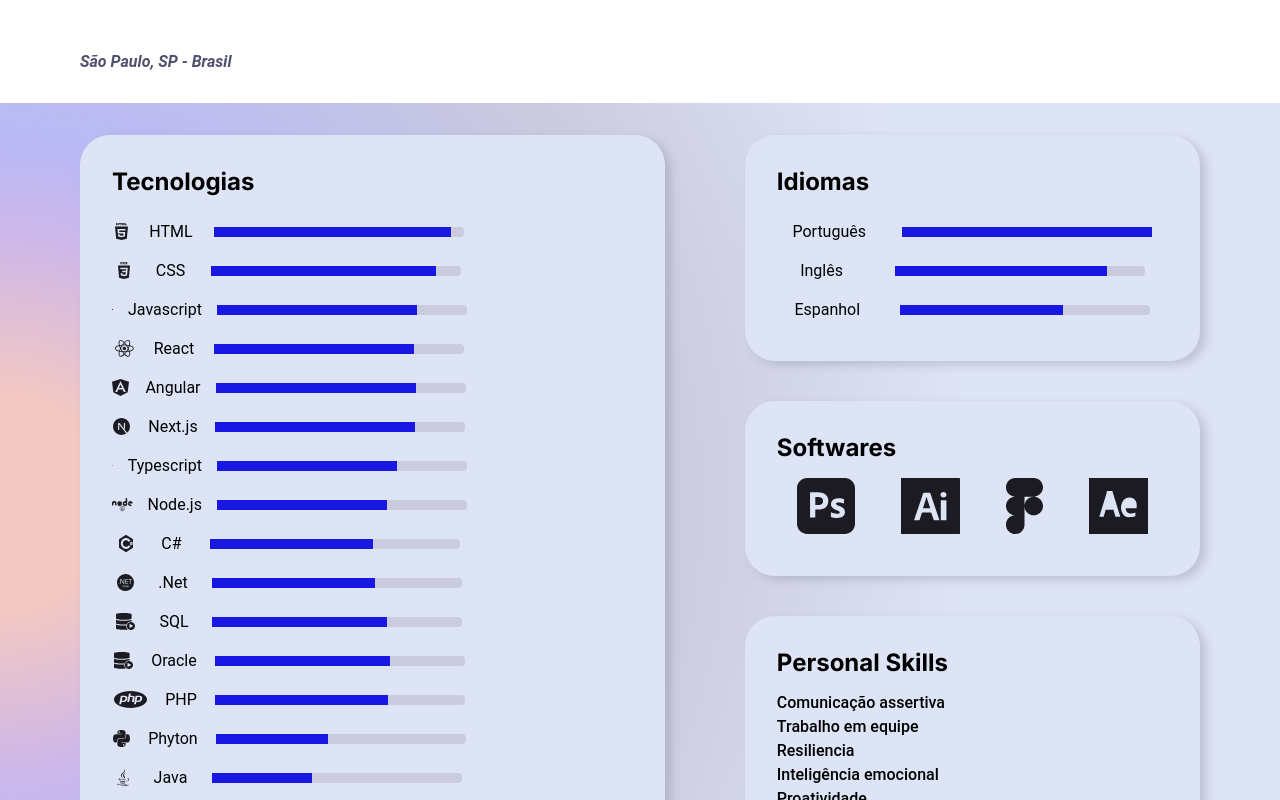
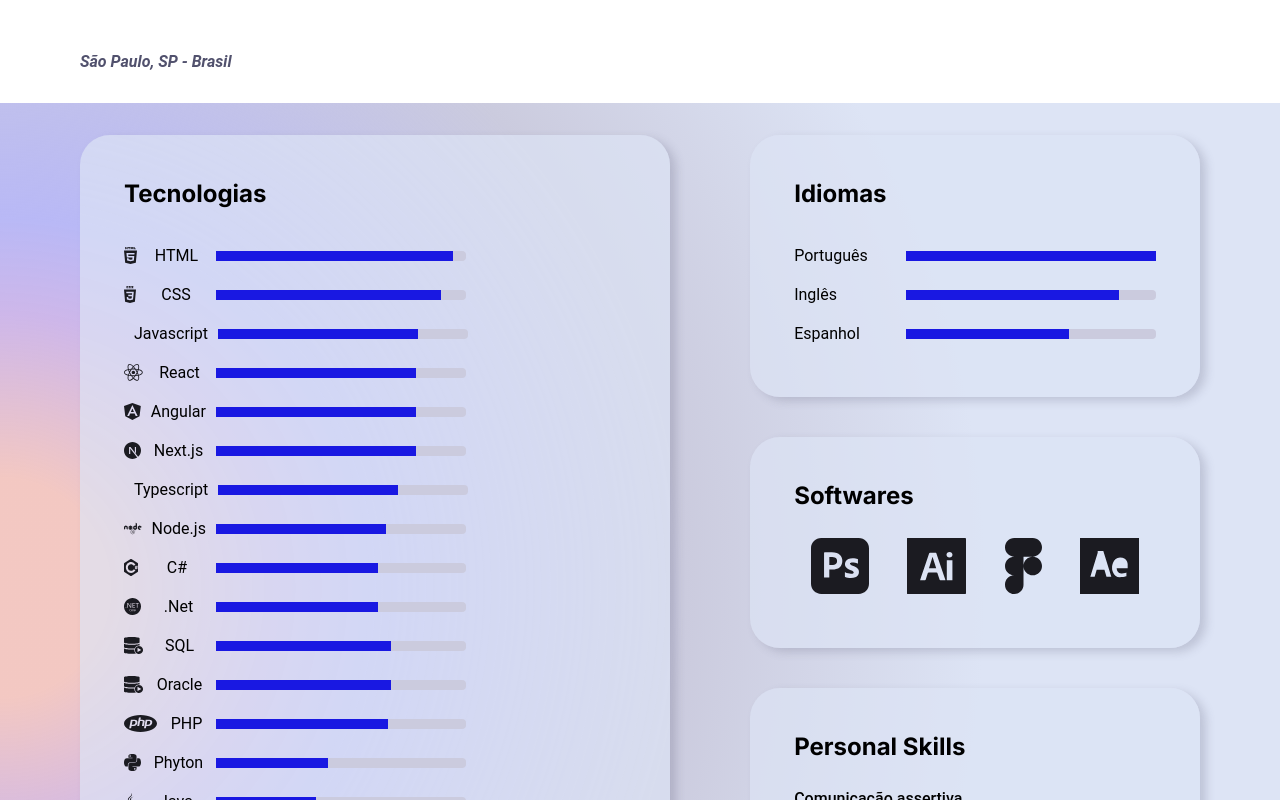
Before and after one commit to gabriella-guimaraes/portfolio-gabriella-guimaraes, an Angular app in the folder portfolio/: page / in a window 1280 px wide. Shown: the part 1660-2460 px from the top of the page. Built offline with nearby package versions, Linux system fonts and the light colour scheme.

Commit message:
fix: progress bar alignment

```diff
--- a/portfolio/src/app/components/skills/skills.component.css
+++ b/portfolio/src/app/components/skills/skills.component.css
@@ -2,19 +2,17 @@
     display: flex;
     flex-direction: row;
     justify-content: center;
-    /* align-items: center; */
     padding: 2rem 5rem;
-    height: 100vh;
+    height: auto;
     gap: 5rem;
 }
 
 .Cards{
     width: 100%;
-    /* height: auto; */
     height: fit-content;
-    background: var(--bg-primary);
+    background: var(--bg-transparent);
     border-radius: 30px;
-    padding: 1rem;
+    padding: 1.75rem;
     margin-bottom: 2.5rem;
     -webkit-box-shadow: 6px 4px 10px 0px rgba(81,81,109,0.22);
     -moz-box-shadow: 6px 4px 10px 0px rgba(81,81,109,0.22);
@@ -26,14 +24,13 @@ h2 {
     font-family: "Inter", sans-serif;
     font-weight: 700;
     text-align: left;
-    margin-bottom: 1rem;
+    margin-bottom: 1.75rem;
 }
 
 .Tecnologies {
     display: flex;
     flex-direction: column;
     justify-content: center;
-    /* align-items: flex-end; */
     height: auto;
     padding: 1rem;
     max-width: 70%;
@@ -44,10 +41,8 @@ h2 {
     display: flex;
     flex-direction: row;
     align-items: center;
-    justify-content: space-around;
+    justify-content: space-between;
     margin: 10px 0 10px;
-    gap: 5px;
-    /* width: 100%; */
 
     p {
         margin: 0 10px 0;
@@ -87,7 +82,7 @@ h2 {
     display: flex;
     flex-direction: row;
     align-items: center;
-    justify-content: space-around;
+    justify-content: space-between;
     margin: 10px 0 10px;
     gap: 5px;
     width: 100%;
@@ -110,3 +105,5 @@ h2 {
     flex-direction: column;
     width: 80%;
 }
+
+@media (max-width: 768px){}
--- a/portfolio/src/styles.css
+++ b/portfolio/src/styles.css
@@ -4,6 +4,7 @@
 :root {
     --bg-primary: #DDE4F5;
     --bg-secondary: #CBCBDE;
+    --bg-transparent: #dde4f5b2;
     --bg-purple: #6228C2;
     --bg-blue: #1918E2;
     --bg-orange: #FF3214;
```
Also changed, not shown: portfolio/src/app/components/skills/skills.component.html (+4 -4 lines).
